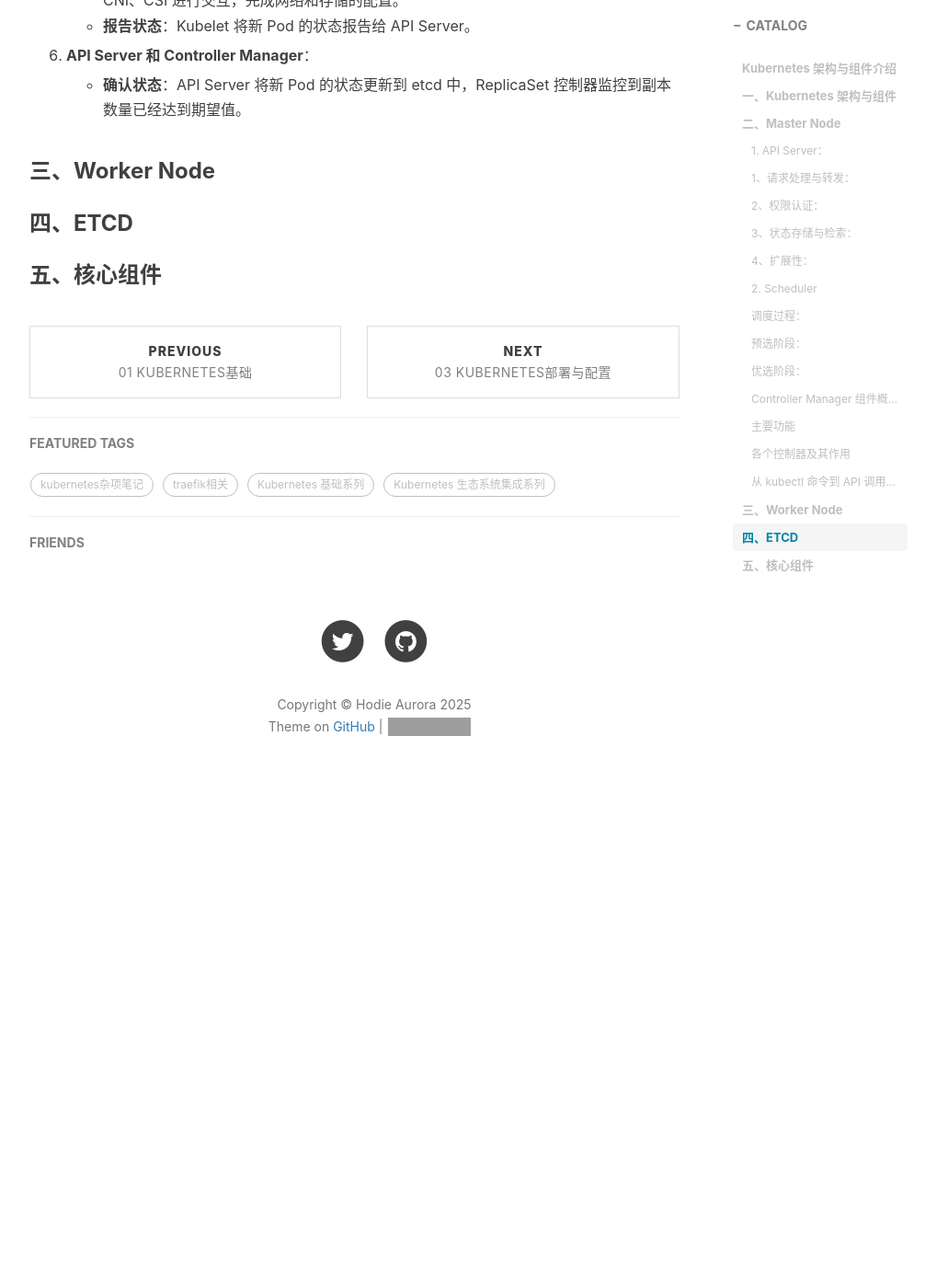
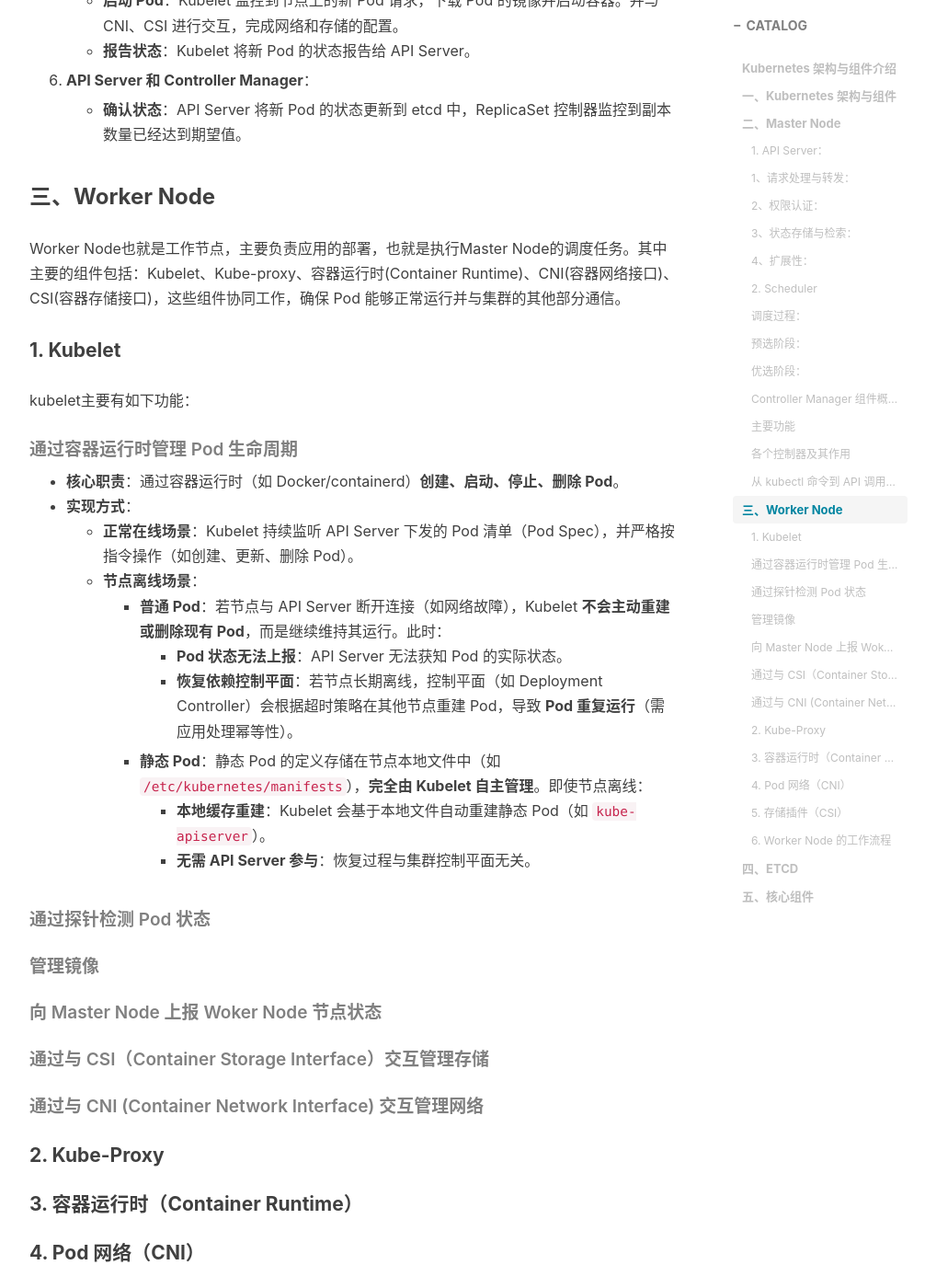
Before and after one commit to hodie-aurora/hodie-aurora.github.io, a Jekyll site: the page built from _posts/2025-01-14-02-kubernetes架构与组件.md, in a window 1280 px wide and 1400 px high, scrolled down 7314 px. Shown: the whole window at 92% size, without its empty margins (233-1239 px from the left). Built offline with Jekyll 4.4.1, drawn with Linux system fonts in a browser that asks for light colours; nearby versions of some CDN libraries; comment, search, counter and statistics services are not loaded; before the commit the page ends 8208 px from its top, so only the background shows below that; some of the changed text lies outside the part shown; grey boxes are pictures that could not be loaded.

Commit message:
kubelet pod context

```diff
--- a/_posts/2025-01-14-02-kubernetes架构与组件.md
+++ b/_posts/2025-01-14-02-kubernetes架构与组件.md
@@ -21,7 +21,7 @@ tags:						#标签
 
 ### 二、Master Node
 
-Master Node 是 Kubernetes 集群的控制中枢，负责管理整个集群的状态和资源调度。它主要由三部分组成：API Server、Scheduler、Controller Manager。
+Master Node 是 Kubernetes 集群的控制中枢，负责管理整个集群的状态和资源调度。它主要由三部分组成：API Server、Scheduler、Controller Manager。（主要以静态 Pod 方式部署，是静态 Pod 最主要的用法，我们会在文章末尾讲到静态 Pod 与 动态 Pod 的区别）
 
 #### 1. API Server：
 
@@ -191,6 +191,55 @@ Controller Manager 是 Kubernetes 的一个核心组件，它是一个控制器
 
 ### 三、Worker Node
 
+Worker Node也就是工作节点，主要负责应用的部署，也就是执行Master Node的调度任务。其中主要的组件包括：Kubelet、Kube-proxy、容器运行时(Container Runtime)、CNI(容器网络接口)、CSI(容器存储接口)，这些组件协同工作，确保 Pod 能够正常运行并与集群的其他部分通信。
+
+#### 1. Kubelet
+
+kubelet主要有如下功能：
+
+##### 通过容器运行时管理 Pod 生命周期
+
+- **核心职责**：通过容器运行时（如 Docker/containerd）**创建、启动、停止、删除 Pod**。
+- **实现方式**：
+  - **正常在线场景**：Kubelet 持续监听 API Server 下发的 Pod 清单（Pod Spec），并严格按指令操作（如创建、更新、删除 Pod）。
+  - **节点离线场景**：
+    - **普通 Pod**：若节点与 API Server 断开连接（如网络故障），Kubelet **不会主动重建或删除现有 Pod**，而是继续维持其运行。此时：
+      - **Pod 状态无法上报**：API Server 无法获知 Pod 的实际状态。
+      - **恢复依赖控制平面**：若节点长期离线，控制平面（如 Deployment Controller）会根据超时策略在其他节点重建 Pod，导致 **Pod 重复运行**（需应用处理幂等性）。
+    - **静态 Pod**：静态 Pod 的定义存储在节点本地文件中（如 `/etc/kubernetes/manifests`），**完全由 Kubelet 自主管理**。即使节点离线：
+      - **本地缓存重建**：Kubelet 会基于本地文件自动重建静态 Pod（如 `kube-apiserver`）。
+      - **无需 API Server 参与**：恢复过程与集群控制平面无关。
+
+##### 通过探针检测 Pod 状态
+
+
+##### 管理镜像
+
+
+##### 向 Master Node 上报 Woker Node 节点状态
+
+
+##### 通过与 CSI（Container Storage Interface）交互管理存储
+
+
+##### 通过与 CNI (Container Network Interface) 交互管理网络
+
+
+#### 2. Kube-Proxy
+
+
+#### 3. 容器运行时（Container Runtime）
+
+
+#### 4. Pod 网络（CNI）
+
+
+#### 5. 存储插件（CSI）
+
+
+#### 6. Worker Node 的工作流程
+
+
 ### 四、ETCD
 
 ### 五、核心组件
```
